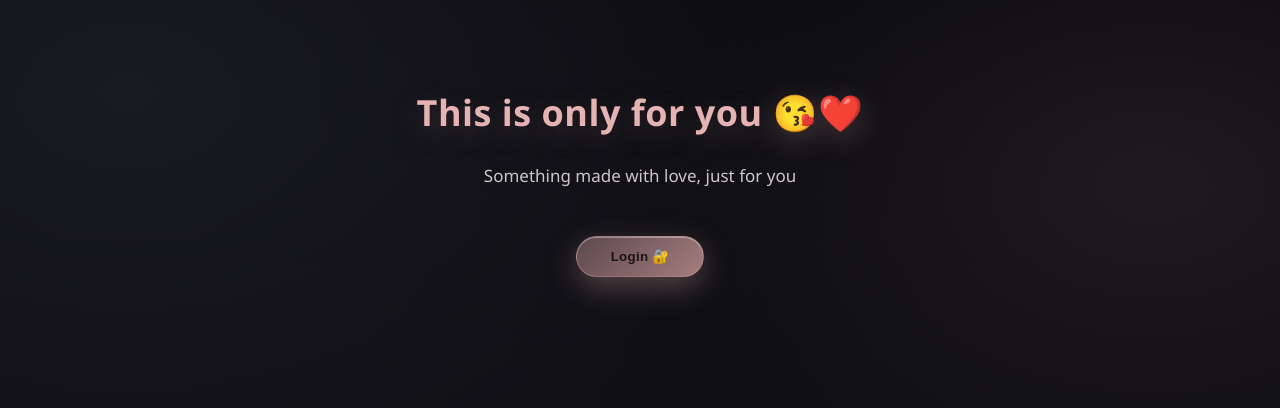
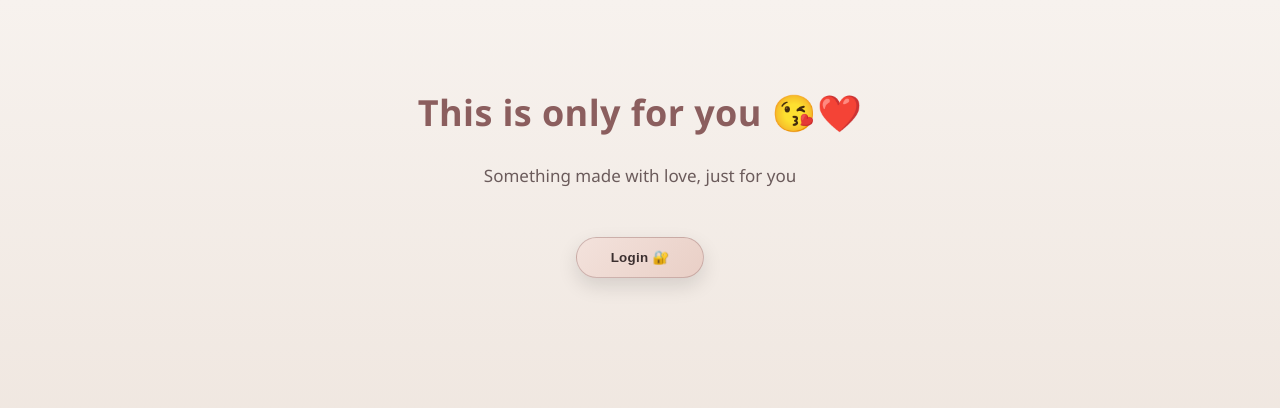
Before and after one commit to Khushi16112002/Surprise, a plain HTML site: page index.html in a window 1280 px wide. Drawn offline with Linux system fonts and the light colour scheme.

Commit message:
Update index.html

```diff
--- a/index.html
+++ b/index.html
@@ -9,24 +9,30 @@
 <style>
 /* ===== LUXURY PALETTE ===== */
 :root{
-  --bg1:#0b0b0f;
-  --bg2:#14141a;
-  --rose:#e6b3b3;
-  --rose-strong:#d9a3a3;
-  --text:#f4f1f1;
-  --muted:#cfc7c7;
+  --bg-light:#f7f2ee;
+  --bg-mid:#efe6df;
+  --bg-deep:#e7ddd6;
+  --rose:#8b5e5e;
+  --rose-soft:#b07a7a;
+  --text:#3b2f2f;
+  --muted:#6b5b5b;
 }
+
 
 /* ===== BASE ===== */
 html,body{
   margin:0;
   font-family:'Segoe UI', system-ui, -apple-system, sans-serif;
-  background: radial-gradient(1200px 800px at 10% 10%, #1a1a22, transparent 60%),
-              radial-gradient(900px 600px at 90% 20%, #1f1a1f, transparent 55%),
-              linear-gradient(180deg, var(--bg1), var(--bg2));
+  background: linear-gradient(
+    180deg,
+    var(--bg-light) 0%,
+    var(--bg-mid) 50%,
+    var(--bg-deep) 100%
+  );
   color:var(--text);
   text-align:center;
 }
+
 
 .page{
   display:none;
@@ -38,37 +44,41 @@ html,body{
 /* ===== TYPOGRAPHY ===== */
 h1{
   font-size:36px;
-  letter-spacing:.5px;
+  letter-spacing:.4px;
   color:var(--rose);
-  text-shadow:0 8px 30px rgba(230,179,179,.25);
-  animation:fadeZoom 1.8s ease-out;
+  animation:fadeZoom 1.6s ease-out;
 }
+
 h2{
   color:var(--rose);
   margin-bottom:8px;
 }
+
 p{
   font-size:17px;
-  line-height:1.75;
+  line-height:1.8;
   color:var(--muted);
 }
+
 
 /* ===== BUTTON ===== */
 button{
   margin-top:28px;
   padding:12px 34px;
   border-radius:999px;
-  border:1px solid rgba(230,179,179,.35);
-  background:
-    linear-gradient(135deg, rgba(230,179,179,.35), rgba(217,163,163,.75));
-  color:#1a1414;
+  border:1px solid rgba(139,94,94,0.35);
+  background: linear-gradient(
+    135deg,
+    #f3e2dc,
+    #e9cfc6
+  );
+  color:#3b2f2f;
   font-weight:600;
   letter-spacing:.3px;
-  box-shadow:
-    0 10px 30px rgba(217,163,163,.35),
-    inset 0 1px 0 rgba(255,255,255,.35);
+  box-shadow:0 8px 20px rgba(0,0,0,0.12);
   cursor:pointer;
 }
+
 button:active{transform:translateY(1px)}
 
 /* ===== QUESTIONS ===== */
@@ -141,12 +151,16 @@ video{
 }
 
 .photo-caption{
-  margin-top:12px;
-  font-size:15px;
-  color:var(--rose);
-  letter-spacing:0.4px;
-  opacity:0.9;
+  margin-top:14px;
+  font-family: 'Sacramento', cursive;
+  font-size:22px;
+  color:var(--rose-soft);
+  letter-spacing:0.6px;
+  opacity:0;
+  transform:translateY(12px);
+  transition: opacity 1.6s ease, transform 1.6s ease;
 }
+
 /* ===== PHOTO + CAPTION (ANIMATED) ===== */
 .photo-block{
   margin:30px 0 42px;
```
